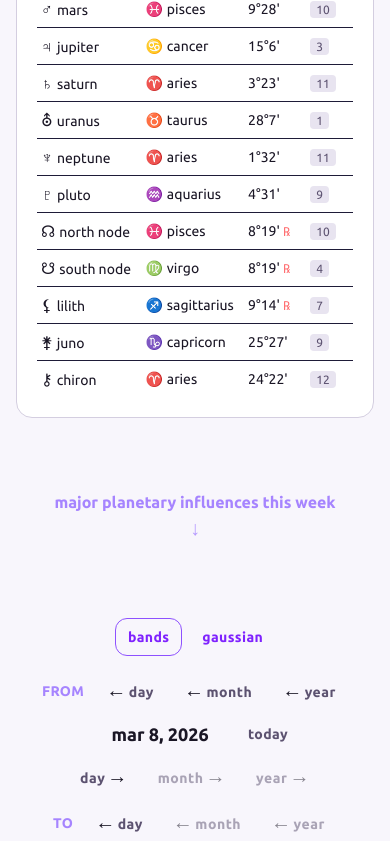
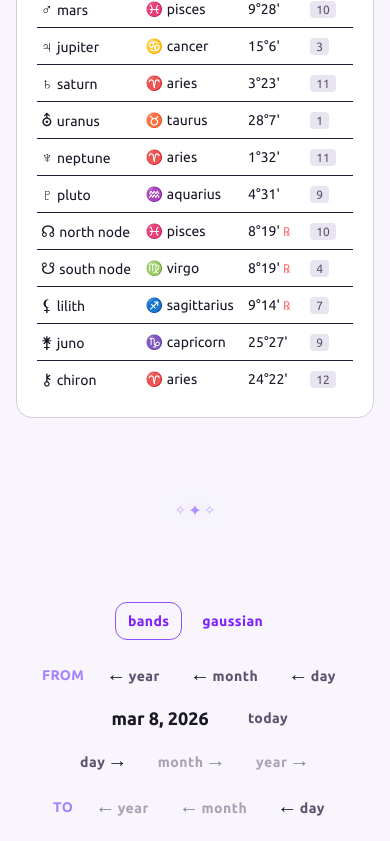
Before and after one commit to future-ai-org/future-ai-app, a Next.js app: page / in a window 390 px wide. Shown: the part 1156-1997 px from the top of the page. Built offline with nearby package versions, Linux system fonts and the light colour scheme; no server answers; a web font is replaced by a local one.

Commit message:
feat: fix lint and precommit issue, small fixes (#14)

```diff
--- a/app/page.tsx
+++ b/app/page.tsx
@@ -231,9 +231,9 @@ export default function Home() {
 
         <div className="mt-6 flex flex-wrap items-center justify-center gap-3 md:gap-4 font-bold">
           <div className="flex items-center gap-1.5">
+            <Button variant="ghost" className="!py-2 !px-3 text-xl leading-none font-bold" onClick={() => adjust('year', -1)} title={copy.today.prevYear} aria-label={copy.today.prevYear}><span className="text-foreground">←</span><span className="text-sm text-muted-foreground ml-0.5">year</span></Button>
+            <Button variant="ghost" className="!py-2 !px-3 text-xl leading-none font-bold" onClick={() => adjust('month', -1)} title={copy.today.prevMonth} aria-label={copy.today.prevMonth}><span className="text-foreground">←</span><span className="text-sm text-muted-foreground ml-0.5">month</span></Button>
             <Button variant="ghost" className="!py-2 !px-3 text-xl leading-none font-bold" onClick={() => adjust('day', -1)} title={copy.today.prevDay} aria-label={copy.today.prevDay}><span className="text-foreground">←</span><span className="text-sm text-muted-foreground ml-0.5">day</span></Button>
-            <Button variant="ghost" className="!py-2 !px-3 text-xl leading-none font-bold" onClick={() => adjust('month', -1)} title={copy.today.prevMonth} aria-label={copy.today.prevMonth}><span className="text-foreground">←</span><span className="text-sm text-muted-foreground ml-0.5">month</span></Button>
-            <Button variant="ghost" className="!py-2 !px-3 text-xl leading-none font-bold" onClick={() => adjust('year', -1)} title={copy.today.prevYear} aria-label={copy.today.prevYear}><span className="text-foreground">←</span><span className="text-sm text-muted-foreground ml-0.5">year</span></Button>
           </div>
           <span className="min-w-[160px] text-base text-foreground font-bold tabular-nums">
             {formatChartDate(chartMoment, location)}
@@ -273,18 +273,15 @@ export default function Home() {
         <p className="text-muted-foreground text-center py-12">loading…</p>
       )}
 
-      <a
-        href="#influences"
-        onClick={(e) => {
-          e.preventDefault();
-          document.getElementById('influences')?.scrollIntoView({ behavior: 'smooth' });
-        }}
-        className="mt-8 pt-10 flex flex-col items-center gap-1 text-violet-400 hover:text-violet-300 transition-colors"
-        aria-label="Scroll to major planetary influences this week"
-      >
-        <span className="text-base font-bold">{copy.influence.arrowLabel}</span>
-        <span className="text-xl leading-none opacity-80" aria-hidden>↓</span>
-      </a>
+      <div className="mt-12 pt-8 flex items-center justify-center gap-2" aria-hidden>
+        <span className="h-px flex-1 max-w-20 bg-gradient-to-r from-transparent via-violet-400/30 to-violet-400/60 rounded-full" />
+        <span className="flex items-center gap-0.5 text-violet-400/90 text-sm drop-shadow-[0_0_8px_rgba(139,92,246,0.4)]" aria-hidden>
+          <span className="opacity-70">✧</span>
+          <span className="text-base">✦</span>
+          <span className="opacity-70">✧</span>
+        </span>
+        <span className="h-px flex-1 max-w-20 bg-gradient-to-l from-transparent via-violet-400/30 to-violet-400/60 rounded-full" />
+      </div>
 
       <section id="influences" className="w-full mt-20 scroll-mt-24">
         <ConjunctionPlot defaultStart={influenceRange.start} defaultEnd={influenceRange.end} />
--- a/components/chart/ConjunctionPlot.tsx
+++ b/components/chart/ConjunctionPlot.tsx
@@ -15,6 +15,19 @@ const MIN_ROW_HEIGHT = 40;
 const MIN_PLOT_HEIGHT = 280;
 /** Min horizontal pixels per x-axis date label so they never overlap */
 const MIN_PX_PER_X_LABEL = 72;
+
+const PAIR_COLORS = [
+  '#a78bfa', // violet
+  '#f472b6', // pink
+  '#34d399', // emerald
+  '#fbbf24', // amber
+  '#60a5fa', // blue
+  '#f97316', // orange
+  '#22d3ee', // cyan
+  '#c084fc', // purple
+  '#4ade80', // green
+  '#fb923c', // orange-2
+];
 
 function pairKey(p1: string, p2: string): string {
   return [p1, p2].sort().join('–');
@@ -192,14 +205,12 @@ export function ConjunctionPlot({ defaultStart, defaultEnd, hideDateControls = f
 
   const ORB_DEG = 10;
 
-  const { pairs, pairIndex, seriesByPair } = useMemo(() => {
+  const { pairs, seriesByPair } = useMemo(() => {
     const set = new Set<string>();
     for (const e of events) {
       set.add(pairKey(e.planet1, e.planet2));
     }
     const pairs = Array.from(set).sort();
-    const pairIndex = new Map<string, number>();
-    pairs.forEach((p, i) => pairIndex.set(p, i));
     const seriesByPair = new Map<string, { date: Date; separationDeg: number }[]>();
     for (const e of events) {
       const key = pairKey(e.planet1, e.planet2);
@@ -209,7 +220,7 @@ export function ConjunctionPlot({ defaultStart, defaultEnd, hideDateControls = f
     for (const arr of seriesByPair.values()) {
       arr.sort((a, b) => a.date.getTime() - b.date.getTime());
     }
-    return { pairs, pairIndex, seriesByPair };
+    return { pairs, seriesByPair };
   }, [events]);
 
   // Add an interpolated point at exact conjunction (sep=0) so the curve peaks at the right time
@@ -425,21 +436,9 @@ export function ConjunctionPlot({ defaultStart, defaultEnd, hideDateControls = f
     }
     while (out.length > maxTicks) out.pop();
     return { xTicks: out };
-  }, [startDate, endDate, innerWidth]);
+  }, [startDate, endDate, innerWidth, marginLeft]);
 
   const clipId = useId();
-  const PAIR_COLORS = [
-    '#a78bfa', // violet
-    '#f472b6', // pink
-    '#34d399', // emerald
-    '#fbbf24', // amber
-    '#60a5fa', // blue
-    '#f97316', // orange
-    '#22d3ee', // cyan
-    '#c084fc', // purple
-    '#4ade80', // green
-    '#fb923c', // orange-2
-  ];
 
   function smoothPathThrough(points: { x: number; y: number }[]): string {
     if (points.length === 0) return '';
@@ -572,9 +571,9 @@ export function ConjunctionPlot({ defaultStart, defaultEnd, hideDateControls = f
         <div className="flex flex-wrap items-center justify-center gap-1.5 md:gap-2 font-bold">
           <span className="text-sm font-bold text-violet-400 mr-1 uppercase tracking-wide">From</span>
           <div className="flex items-center gap-1.5">
+            <Button variant="ghost" className="!py-2 !px-3 text-xl leading-none font-bold" onClick={() => adjustStart('year', -1)} title={copy.today.prevYear} aria-label={copy.today.prevYear}><span className="text-foreground">←</span><span className="text-sm text-muted-foreground ml-0.5">year</span></Button>
+            <Button variant="ghost" className="!py-2 !px-3 text-xl leading-none font-bold" onClick={() => adjustStart('month', -1)} title={copy.today.prevMonth} aria-label={copy.today.prevMonth}><span className="text-foreground">←</span><span className="text-sm text-muted-foreground ml-0.5">month</span></Button>
             <Button variant="ghost" className="!py-2 !px-3 text-xl leading-none font-bold" onClick={() => adjustStart('day', -1)} title={copy.today.prevDay} aria-label={copy.today.prevDay}><span className="text-foreground">←</span><span className="text-sm text-muted-foreground ml-0.5">day</span></Button>
-            <Button variant="ghost" className="!py-2 !px-3 text-xl leading-none font-bold" onClick={() => adjustStart('month', -1)} title={copy.today.prevMonth} aria-label={copy.today.prevMonth}><span className="text-foreground">←</span><span className="text-sm text-muted-foreground ml-0.5">month</span></Button>
-            <Button variant="ghost" className="!py-2 !px-3 text-xl leading-none font-bold" onClick={() => adjustStart('year', -1)} title={copy.today.prevYear} aria-label={copy.today.prevYear}><span className="text-foreground">←</span><span className="text-sm text-muted-foreground ml-0.5">year</span></Button>
           </div>
           <span className="min-w-[140px] text-lg text-foreground font-bold tabular-nums text-center">
             {formatChartDate(startDate)}
@@ -591,9 +590,9 @@ export function ConjunctionPlot({ defaultStart, defaultEnd, hideDateControls = f
         <div className="flex flex-wrap items-center justify-center gap-1.5 md:gap-2 font-bold">
           <span className="text-sm font-bold text-violet-400 mr-1 uppercase tracking-wide">To</span>
           <div className="flex items-center gap-1.5">
+            <Button variant="ghost" className="!py-2 !px-3 text-xl leading-none font-bold" onClick={() => adjustEnd('year', -1)} title={copy.today.prevYear} aria-label={copy.today.prevYear} disabled={arrowDisabled.toYearBack}><span className="text-foreground">←</span><span className="text-sm text-muted-foreground ml-0.5">year</span></Button>
+            <Button variant="ghost" className="!py-2 !px-3 text-xl leading-none font-bold" onClick={() => adjustEnd('month', -1)} title={copy.today.prevMonth} aria-label={copy.today.prevMonth} disabled={arrowDisabled.toMonthBack}><span className="text-foreground">←</span><span className="text-sm text-muted-foreground ml-0.5">month</span></Button>
             <Button variant="ghost" className="!py-2 !px-3 text-xl leading-none font-bold" onClick={() => adjustEnd('day', -1)} title={copy.today.prevDay} aria-label={copy.today.prevDay} disabled={arrowDisabled.toDayBack}><span className="text-foreground">←</span><span className="text-sm text-muted-foreground ml-0.5">day</span></Button>
-            <Button variant="ghost" className="!py-2 !px-3 text-xl leading-none font-bold" onClick={() => adjustEnd('month', -1)} title={copy.today.prevMonth} aria-label={copy.today.prevMonth} disabled={arrowDisabled.toMonthBack}><span className="text-foreground">←</span><span className="text-sm text-muted-foreground ml-0.5">month</span></Button>
-            <Button variant="ghost" className="!py-2 !px-3 text-xl leading-none font-bold" onClick={() => adjustEnd('year', -1)} title={copy.today.prevYear} aria-label={copy.today.prevYear} disabled={arrowDisabled.toYearBack}><span className="text-foreground">←</span><span className="text-sm text-muted-foreground ml-0.5">year</span></Button>
           </div>
           <span className="min-w-[140px] text-lg text-foreground font-bold tabular-nums text-center">
             {formatChartDate(endDate)}
--- a/lib/copy.ts
+++ b/lib/copy.ts
@@ -25,7 +25,6 @@ export const copy = {
 
   influence: {
     title: 'influences',
-    arrowLabel: 'major planetary influences this week',
     subtitle: 'planetary conjunctions this month — when two planets are within 10°.',
     viewBands: 'bands',
     viewLines: 'gaussian',
```
Also changed, not shown: 2 other files (tests, documents, lock files or other folders).
